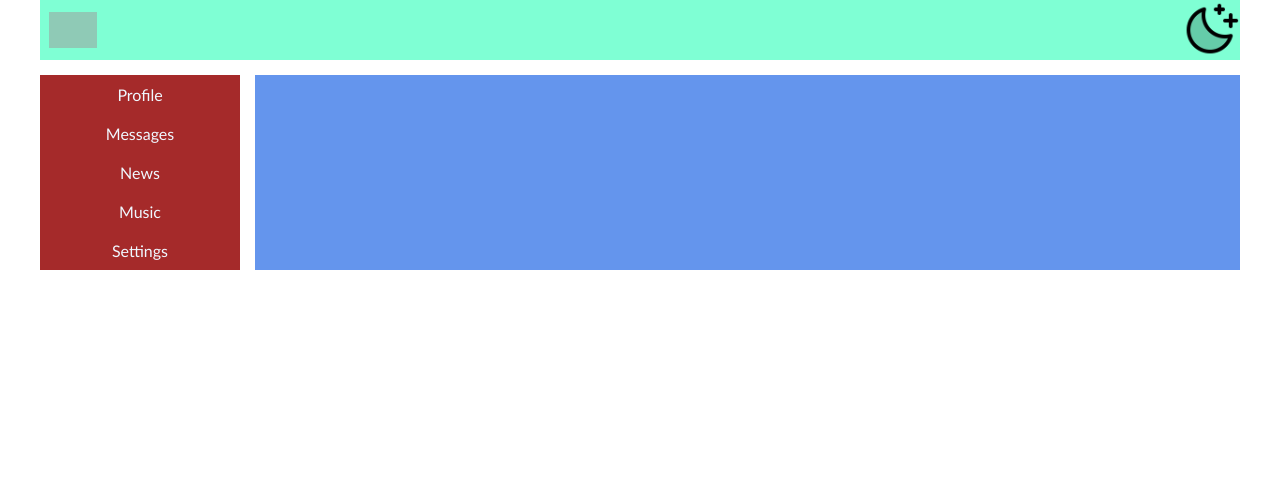
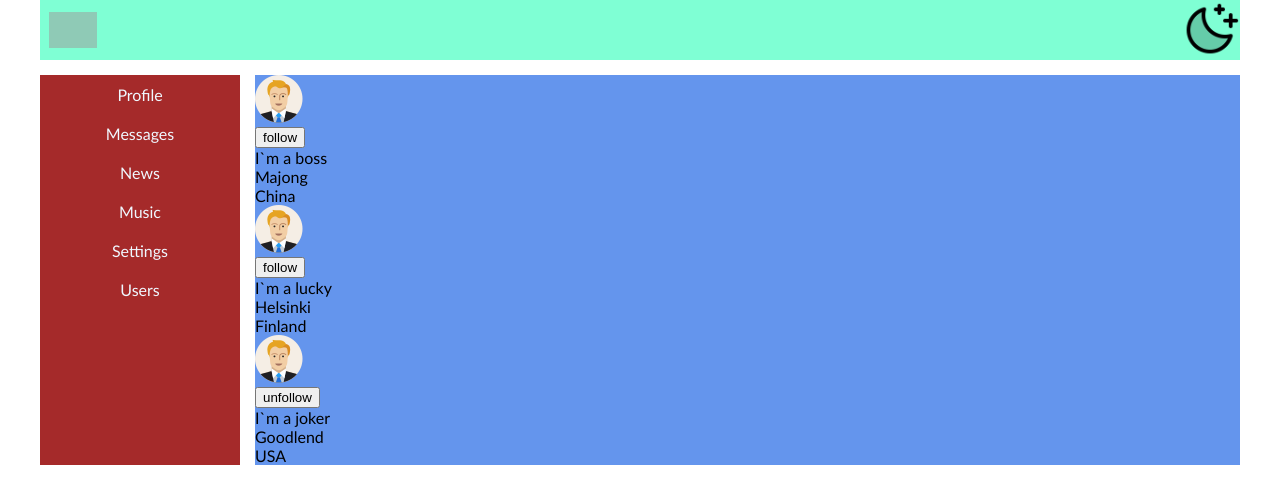
Before and after one commit to dessany2p/social-network-react, a React (Create React App) app: page /users in a window 1280 px wide. Shown: the top 504 px of the page. Built offline with nearby package versions, Linux system fonts and the light colour scheme; grey boxes are pictures that could not be loaded.

Commit message:
Create a users page.

```diff
--- a/src/App.js
+++ b/src/App.js
@@ -12,7 +12,7 @@ import {
 import { Music } from './components/Music/Music';
 import { Settings } from './components/Settings/Settings';
 import { DialogsContainer } from './components/Dialogs/DialogsContainer';
-// import { Friends } from './components/Friends/Friends';
+import UsersContainer from './components/Users/UsersContainer';
 
 const App = (props) => {
   // console.log(props, 'APP')
@@ -32,7 +32,8 @@ const App = (props) => {
             <Route path='/news' Component={News} />
             <Route path='/music' Component={Music} />
             <Route path='/settings' element={<Settings />} />
-            {/* <Route path='/friends' element={<Friends } />} /> */}
+            <Route path='/users' element={
+              <UsersContainer />} />
           </Routes>
         </div>
       </div>
--- a/src/components/Navbar/Navbar.jsx
+++ b/src/components/Navbar/Navbar.jsx
@@ -18,14 +18,13 @@ export const Navbar = (props) => {
             <Link className={s.link} to='/news'> News </Link>
          </div>
          <div className={s.item}>
-            <Link className={`${s.link}`} to='/music'> Music </Link>
+            <Link className={s.link} to='/music'> Music </Link>
          </div>
          <div className={s.item}>
-            <Link className={`${s.link}`} to='/settings'> Settings </Link>
+            <Link className={s.link} to='/settings'> Settings </Link>
          </div>
          <div className={s.item}>
-            {/* <Link className={`${s.link}`} to='/friends'> Friends  </Link> */}
-            {/* {<Friend src={props.src} name={props.name} />} */}
+            <Link className={s.link} to='/users'> Users </Link>
          </div>
 
 
--- /dev/null
+++ b/src/components/Users/Users.jsx
@@ -0,0 +1,46 @@
+import React from "react";
+import icon1 from '../../redux/icons/1_icon.png'
+import icon2 from '../../redux/icons/1_icon.png'
+import icon3 from '../../redux/icons/1_icon.png'
+
+export let Users = (props) => {
+   // console.log('Users props: ', props)
+   if (props.users.length === 0) {
+      props.setUsers([
+         { id: 1, img: icon1, followed: false, fullName: 'Denis', status: 'I`m a boss', location: { city: 'Majong', country: 'China' } },
+         { id: 2, img: icon2, followed: false, fullName: 'Pasha', status: 'I`m a lucky', location: { city: 'Helsinki', country: 'Finland' } },
+         { id: 3, img: icon3, followed: true, fullName: 'Petr', status: 'I`m a joker', location: { city: 'Goodlend', country: 'USA' } },
+      ])
+   }
+   return <div> {
+
+      props.users.map((u, i) => <div key={u.id + i}>
+         <span>
+            <div>
+               <img src={u.img} alt="" />
+            </div>
+
+            <div>
+               {u.followed
+                  ? <button onClick={() => { props.unfollow(u.id) }}>unfollow</button>
+                  : <button onClick={() => { props.follow(u.id) }}>follow</button>
+               }
+            </div>
+         </span>
+
+         <span>
+            <span>
+               <div>{u.fullname}</div>
+               <div>{u.status}</div>
+            </span>
+            <span>
+               <div>{u.location.city}</div>
+               <div>{u.location.country}</div>
+            </span>
+         </span>
+
+      </div>
+      )
+   }
+   </div>
+}
--- /dev/null
+++ b/src/components/Users/UsersContainer.jsx
@@ -0,0 +1,27 @@
+import React from "react";
+import { Users } from "./Users";
+import { connect } from "react-redux";
+import { followAC, setUsersAC, unfollowAC } from "../../redux/users-reducer";
+
+let mapStateToProps = (state) => {
+   // console.log(state)
+   return {
+      users: state.usersPage.users,
+   }
+}
+
+let mapDispatchToProps = (dispatch) => {
+   return {
+      follow: (userId) => {
+         dispatch(followAC(userId))
+      },
+      unfollow: (userId) => {
+         dispatch(unfollowAC(userId))
+      },
+      setUsers: (users) => {
+         dispatch(setUsersAC(users))
+      }
+   }
+}
+
+export default connect(mapStateToProps, mapDispatchToProps)(Users)
--- a/src/redux/redux-store.js
+++ b/src/redux/redux-store.js
@@ -1,10 +1,12 @@
 import { combineReducers, legacy_createStore } from "redux";
 import { profileReducer } from "./profile-reducer";
 import { dialogsReducer } from "./dialogs-reducer";
+import { usersReducer } from "./users-reducer";
 
 let reducers = combineReducers({
    profilePage: profileReducer,
-   msgPage: dialogsReducer
+   msgPage: dialogsReducer,
+   usersPage: usersReducer,
 })
 
 export let store = legacy_createStore(reducers);
--- /dev/null
+++ b/src/redux/users-reducer.js
@@ -0,0 +1,50 @@
+const FOLLOW = 'FOLLOW'
+const UNFOLLOW = 'UNFOLLOW'
+const SET_USERS = 'SET_USERS'
+
+let initialState = {
+   users: [
+      // { id: 1, followed: false, fullName: 'Denis', status: 'I`m a boss', location: { city: 'Majong', country: 'China' } },
+      // { id: 2, followed: false, fullName: 'Pasha', status: 'I`m a lucky', location: { city: 'Helsinki', country: 'Finland' } },
+      // { id: 3, followed: true, fullName: 'Petr', status: 'I`m a joker', location: { city: 'Goodlend', country: 'USA' } },
+   ]
+}
+
+
+
+export const usersReducer = (state = initialState, action) => {
+   switch (action.type) {
+      case FOLLOW:
+         return {
+            ...state, users: state.users.map(u => {
+               if (u.id === action.userId) {
+                  return { ...u, followed: true }
+               }
+               return u;
+            }),
+         };
+      case UNFOLLOW:
+         return {
+            ...state,
+            users: state.users.map(u => {
+               if (u.id === action.userId) {
+                  return { ...u, followed: false }
+               }
+               return u;
+            }),
+         };
+      case SET_USERS:
+         return {
+            ...state,
+            users: [
+               // ...state.users,
+               ...action.users]
+         }
+      default:
+         return state;
+   }
+}
+
+export const followAC = (userId) => ({ type: FOLLOW, userId })
+export const unfollowAC = (userId) => ({ type: UNFOLLOW, userId })
+export const setUsersAC = (users) => ({ type: SET_USERS, users })
```
